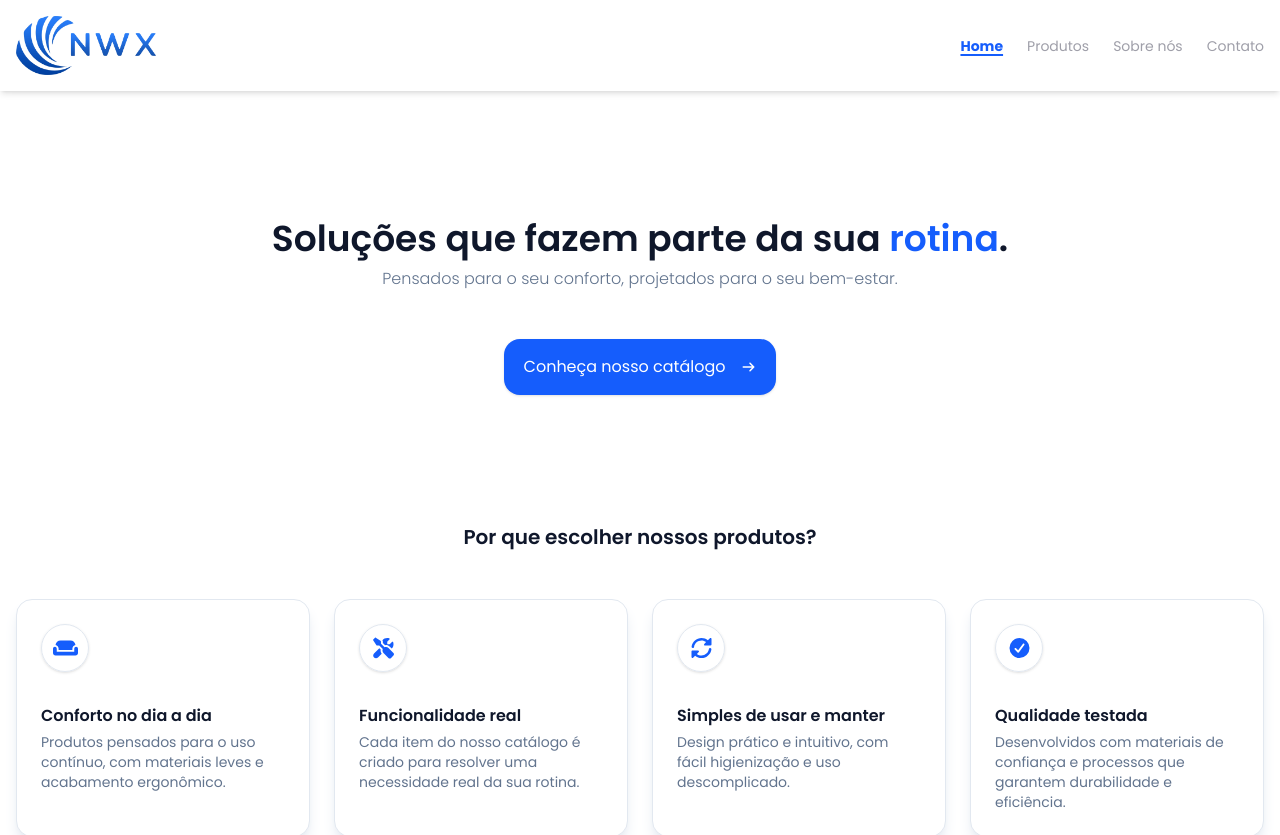
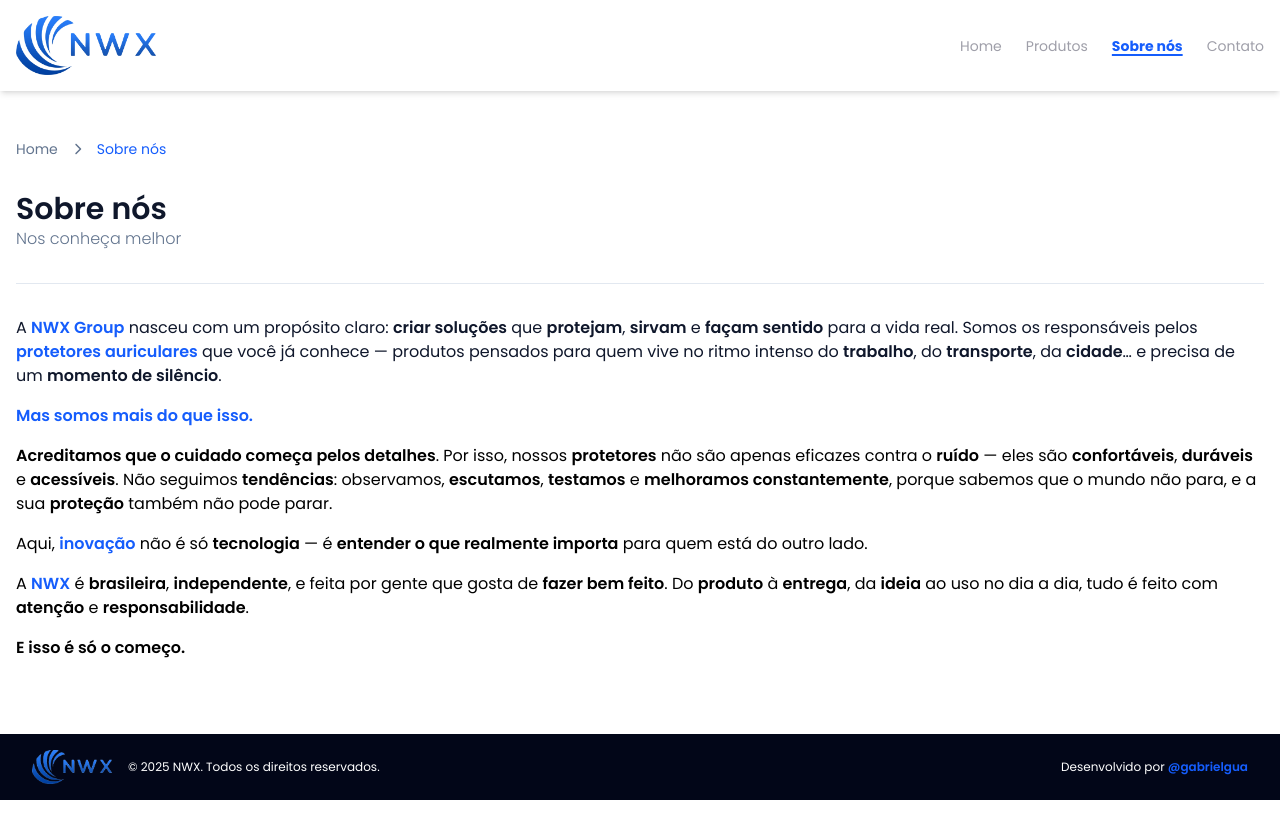
Before and after one commit to gabrielgua/nwxgroup-landing, a Vue app: page /about in a window 1280 px wide. Before the commit this address led to /. Shown: the top 835 px of the page. After the commit the page ends 800 px from the top, so only its background shows below. Built offline with nearby package versions, Linux system fonts and the light colour scheme.

Commit message:
add about view and change section

```diff
--- a/src/components/Header.vue
+++ b/src/components/Header.vue
@@ -1,6 +1,5 @@
 <script setup lang="ts">
 import { ref, Transition } from 'vue';
-import ButtonIcon from './ButtonIcon.vue';
 import Container from './Container.vue';
 import HeaderLink from './HeaderLink.vue';
 import Icon from './Icon.vue';
--- a/src/components/Section.vue
+++ b/src/components/Section.vue
@@ -1,22 +1,25 @@
 <script setup lang="ts">
+import Breadcrumbs from './Breadcrumbs.vue';
 import Container from './Container.vue';
 
 </script>
 
 <template>
-  <Container class="my-12 space-y-12">
-    <div>
-      <h3 class="text-text-primary text-3xl font-semibold">
-        <slot name="section-title">Title</slot>
-      </h3>
-      <h5 class="text-text-secondary font-light">
-        <slot name="section-subtitle">Subtitle</slot>
-      </h5>
-    </div>
+  <Container class="space-y-6 my-6 md:space-y-8 md:my-12">
+    <Breadcrumbs />
 
     <div>
-      <slot>Content</slot>
+      <p class="text-3xl font-semibold text-text-primary">
+        <slot name="title">Title</slot>
+      </p>
+      <p class="font-light text-text-secondary">
+        <slot name="subtitle">Subtitle</slot>
+      </p>
     </div>
+    <hr class="border-slate-200">
+
+
+    <slot />
   </Container>
 
 </template>
--- a/src/router/index.ts
+++ b/src/router/index.ts
@@ -18,6 +18,12 @@
       name: 'Detalhes do produto',
       component: () => import('../views/ProductView.vue'),
     },
+    {
+      path: '/about',
+      name: 'Sobre nós',
+      component: () => import('../views/AboutView.vue'),
+    },
+
     { path: '/:pathMatch(.*)*', redirect: '/' },
   ],
   scrollBehavior() {
--- /dev/null
+++ b/src/views/AboutView.vue
@@ -0,0 +1,70 @@
+<script setup lang="ts">
+import Section from '@/components/Section.vue';
+
+</script>
+
+<template>
+
+  <Section>
+    <template #title>Sobre nós</template>
+    <template #subtitle>Nos conheça melhor</template>
+
+    <div class="space-y-4">
+      <p class="text-text-primary">
+        A <span class="font-semibold text-primary">NWX Group</span> nasceu com um propósito claro:
+        <span class="font-semibold">criar soluções</span> que
+        <span class="font-semibold">protejam</span>,
+        <span class="font-semibold">sirvam</span> e
+        <span class="font-semibold">façam sentido</span> para a vida real.
+        Somos os responsáveis pelos <span class="font-semibold text-primary">protetores auriculares</span> que você já
+        conhece —
+        produtos pensados para quem vive no ritmo intenso do
+        <span class="font-semibold">trabalho</span>, do <span class="font-semibold">transporte</span>, da
+        <span class="font-semibold">cidade</span>… e precisa de um
+        <span class="font-semibold">momento de silêncio</span>.
+      </p>
+
+      <p class="text-primary font-semibold">Mas somos mais do que isso.</p>
+
+      <p>
+        <span class="font-semibold">Acreditamos que o cuidado começa pelos detalhes</span>. Por isso,
+        nossos <span class="font-semibold">protetores</span> não são apenas eficazes contra o
+        <span class="font-semibold">ruído</span> — eles são
+        <span class="font-semibold">confortáveis</span>,
+        <span class="font-semibold">duráveis</span> e
+        <span class="font-semibold">acessíveis</span>.
+        Não seguimos <span class="font-semibold">tendências</span>: observamos,
+        <span class="font-semibold">escutamos</span>, <span class="font-semibold">testamos</span> e
+        <span class="font-semibold">melhoramos constantemente</span>, porque sabemos que o mundo não para,
+        e a sua <span class="font-semibold">proteção</span> também não pode parar.
+      </p>
+
+      <p>
+        Aqui, <span class="font-semibold text-primary">inovação</span> não é só
+        <span class="font-semibold">tecnologia</span> — é
+        <span class="font-semibold">entender o que realmente importa</span> para quem está do outro lado.
+      </p>
+
+      <p>
+        A <span class="font-semibold text-primary">NWX</span> é
+        <span class="font-semibold">brasileira</span>,
+        <span class="font-semibold">independente</span>, e feita por gente que gosta de
+        <span class="font-semibold">fazer bem feito</span>.
+        Do <span class="font-semibold">produto</span> à <span class="font-semibold">entrega</span>, da
+        <span class="font-semibold">ideia</span> ao uso no dia a dia, tudo é feito com
+        <span class="font-semibold">atenção</span> e
+        <span class="font-semibold">responsabilidade</span>.
+      </p>
+
+      <p>
+        <span class="font-semibold">E isso é só o começo.</span>
+      </p>
+
+    </div>
+  </Section>
+
+
+
+
+
+</template>
--- a/src/views/ProductListingView.vue
+++ b/src/views/ProductListingView.vue
@@ -1,7 +1,4 @@
 <script setup lang="ts">
-import Breadcrumbs from '@/components/Breadcrumbs.vue';
-import Card from '@/components/Card.vue';
-import Container from '@/components/Container.vue';
 import ProductCard from '@/components/ProductCard.vue';
 import Section from '@/components/Section.vue';
 import { useProductStore } from '@/stores/product.store';
@@ -16,22 +13,15 @@
 </script>
 
 <template>
-  <Container class="space-y-6 my-6 md:space-y-8 md:my-12">
-    <Breadcrumbs />
-
-    <div>
-      <p class="text-3xl font-semibold text-text-primary">Produtos</p>
-      <p class="font-light text-text-secondary">Conheça nosso catálogo de protudos por aqui.</p>
-    </div>
-
-    <hr class="border-slate-200">
-
+  <Section>
+    <template #title>Produtos</template>
+    <template #subtitle>Conheça nosso catálogo de protudos por aqui.</template>
 
     <div class="grid gap-6 product-listing-grid">
       <ProductCard v-for="product in productStore.products" :key="product.id" :code="product.code" :name="product.name"
         :description="product.description" :slug="product.slug" :image="product.images[0]" :colors="product.colors" />
     </div>
-  </Container>
+  </Section>
 
 
 </template>
```
